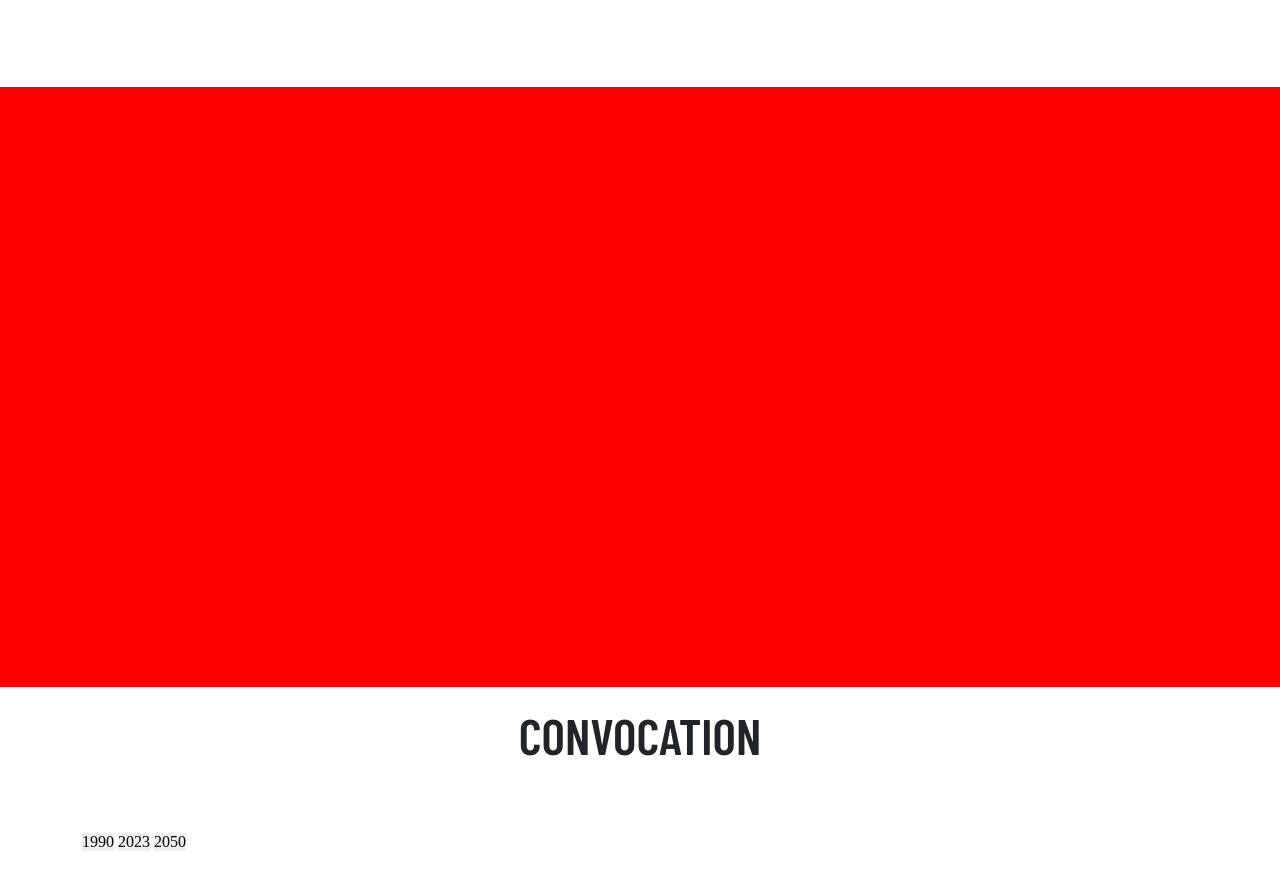
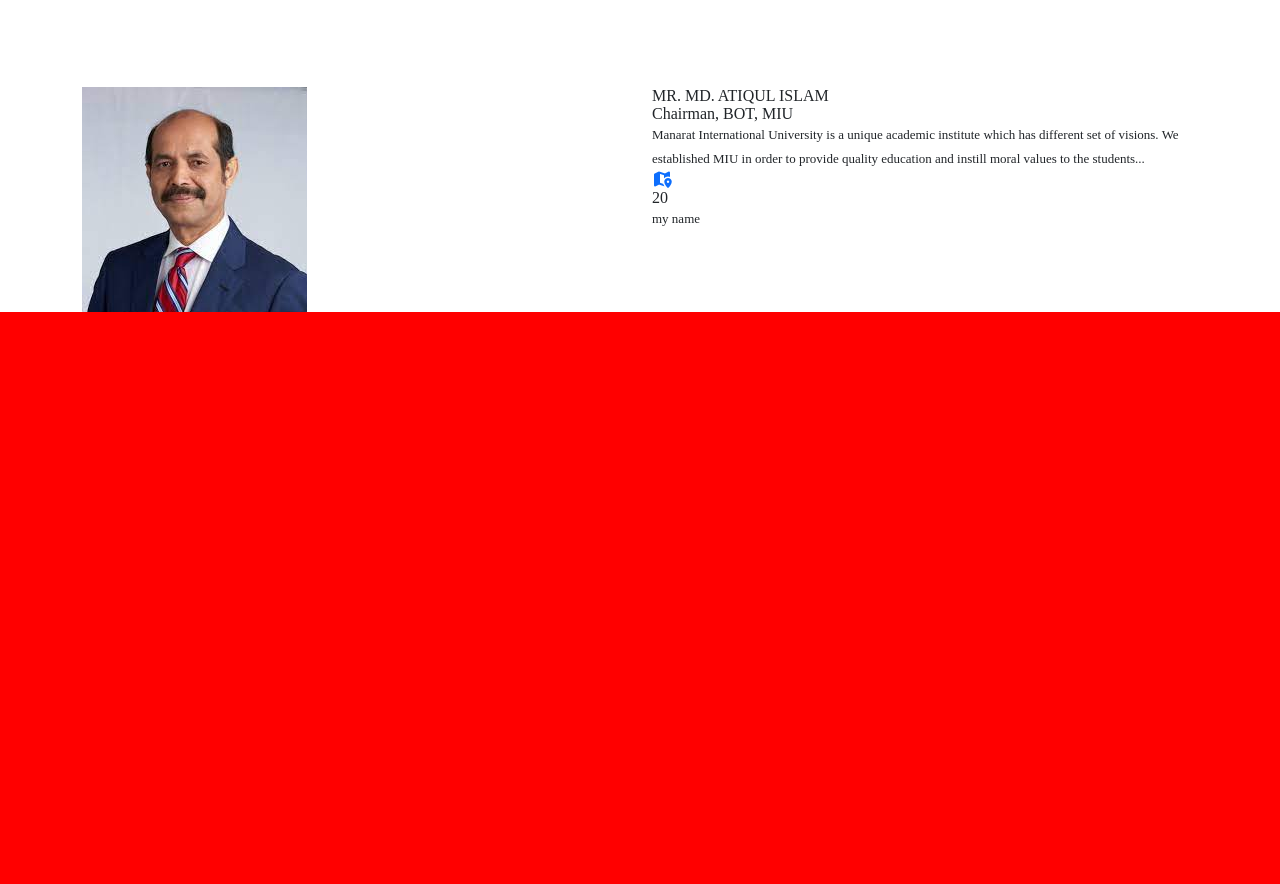
Before and after one commit to tasnim-jawad/miu_convocation_2nd, a plain HTML site: page index.html in a window 1280 px wide. Shown: the part 4281-5165 px from the top of the page. Drawn offline with Linux system fonts and the light colour scheme; files whose address does not match are found by name.

Commit message:
speech sectio start

```diff
--- a/css/style.css
+++ b/css/style.css
@@ -492,7 +492,6 @@ header{
     text-transform: uppercase;
     letter-spacing: 2px;
 }
-.speaker_container .speaker_info .speaker_social_link{}
 .speaker_container .speaker_info .speaker_social_link ul{
     display: flex;
     flex-wrap: wrap;
@@ -518,9 +517,15 @@ header{
     color: #ed03be;
     transition: all 0.3s ease;
 }
-.speaker_container .speaker_info .speaker_social_link ul li a i{}
+
 
 /* speaker part end  */
+
+
+/* speech part start  */
+
+/* speech part end  */
+
 
 
 #test{
@@ -540,4 +545,6 @@ header{
 .hidden {
     display: none;
 }
+
+
 /* convocation part end */
--- a/index.html
+++ b/index.html
@@ -357,6 +357,45 @@
             </div>
         </div>
     </section>
+    <section id="speech">
+        <div class="container">
+            <div class="row">
+                <div class="col-md-12">
+                    <div class="row">
+                        <div class="col-md-6">
+                            <div class="speech_img">
+                                <img src="images/speech/atik.jpeg" alt="">
+                            </div>
+                        </div>
+                        <div class="col-md-6">
+                            <div class="row">
+                                <div class="col-md-12">
+                                    <div class="speech_container">
+                                        <h3>MR. MD. ATIQUL ISLAM</h3>
+                                        <h4>Chairman, BOT, MIU</h4>
+                                        <p>Manarat International University is a unique academic institute which has different set of visions. We established MIU in order to provide quality education and instill moral values to the students...</p>
+                                    </div>
+                                </div>
+                                <div class="col-md-12">
+                                    <div class="experience_container">
+                                        <div class="left_icon">
+                                            <div class="icon">
+                                                <a href="#"><i class="fa-solid fa-map-location-dot"></i></a>
+                                            </div>
+                                        </div>
+                                        <div class="right_detail">
+                                            <h3>20</h3>
+                                            <p>my name</p>
+                                        </div>
+                                    </div>
+                                </div>
+                            </div>
+                        </div>
+                    </div>
+                </div>
+            </div>
+        </div>
+    </section>
     <section id="test"></section>
 
     <section id="convocation">
```
Also changed, not shown: images/speech/atik.jpeg (added).
